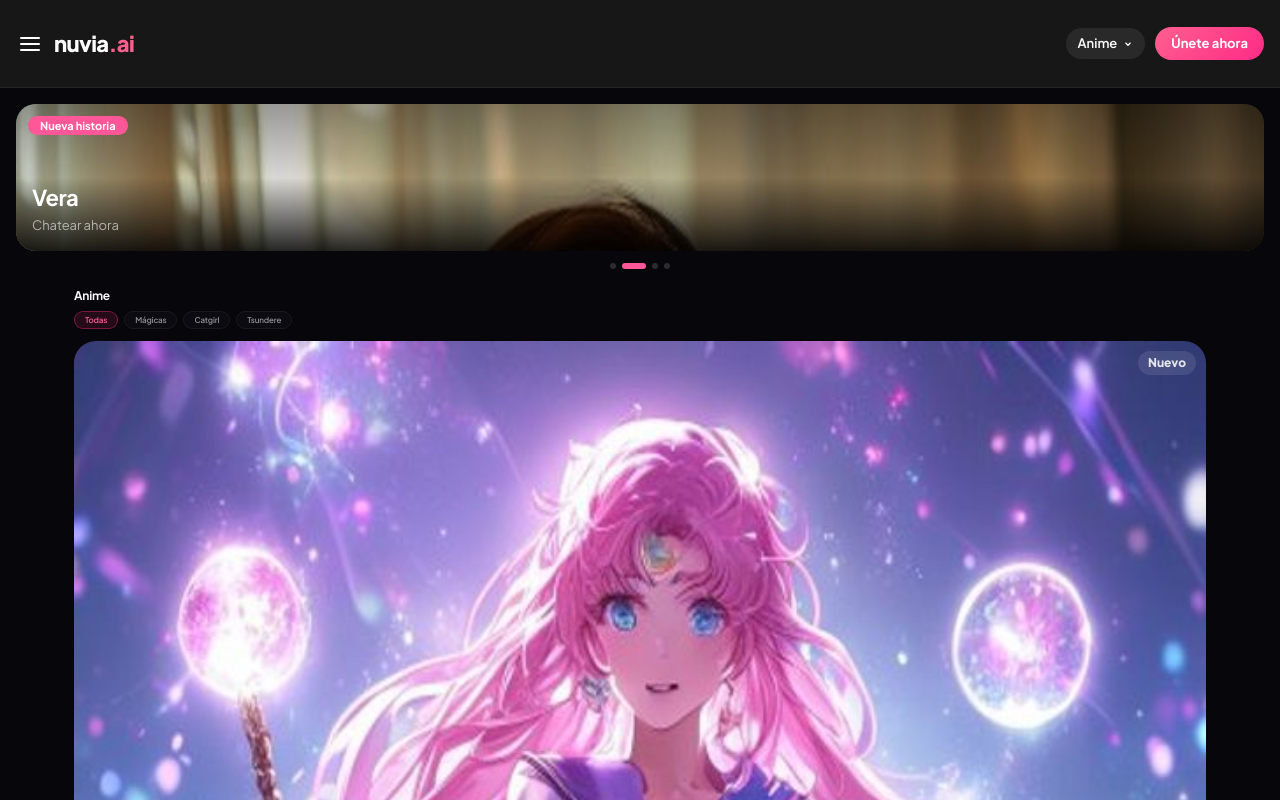
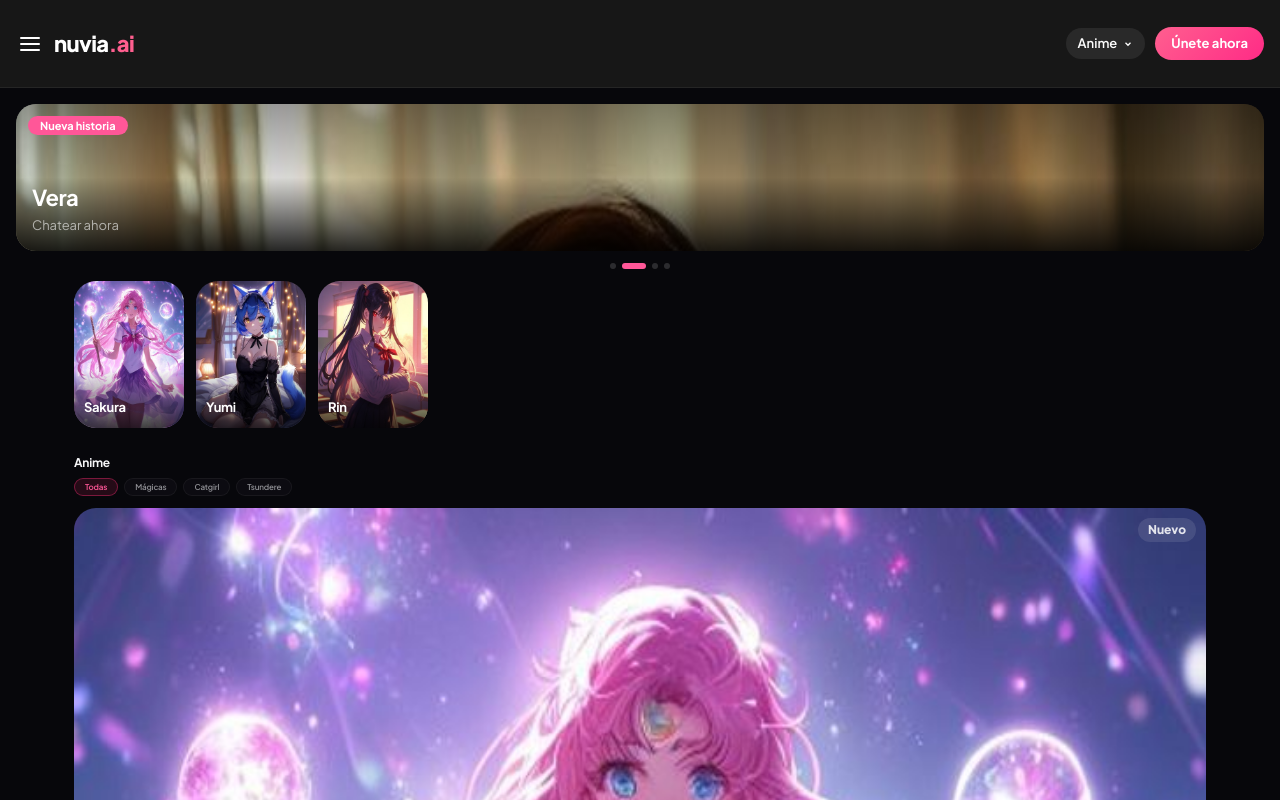
Before and after one commit to 3737631/luciaia, a Next.js app: page /luciaia/anime in a window 1280 px wide. Shown: the top 800 px of the page. Built offline with nearby package versions, Linux system fonts and the light colour scheme.

Commit message:
StoriesRow now shows mini cards (same format as GirlCard) + added to /anime and /chicos

```diff
--- a/src/app/anime/page.tsx
+++ b/src/app/anime/page.tsx
@@ -4,6 +4,7 @@ import { useState } from "react";
 import Header from "@/components/Header";
 import Footer from "@/components/Footer";
 import GirlCard from "@/components/GirlCard";
+import StoriesRow from "@/components/StoriesRow";
 import HeroShowcaseCarousel from "@/components/HeroShowcaseCarousel";
 import { girls } from "@/data/girls";
 
@@ -20,6 +21,10 @@ export default function AnimePage() {
       <Header />
       <main style={{ minHeight: "100vh" }}>
         <HeroShowcaseCarousel />
+
+        <div className="container-nuvia">
+          <StoriesRow girls={animeChars} />
+        </div>
 
         <section style={{ paddingTop: 18 }}>
           <div className="container-nuvia">
--- a/src/app/chicos/page.tsx
+++ b/src/app/chicos/page.tsx
@@ -4,6 +4,7 @@ import { useState } from "react";
 import Header from "@/components/Header";
 import Footer from "@/components/Footer";
 import GirlCard from "@/components/GirlCard";
+import StoriesRow from "@/components/StoriesRow";
 import HeroShowcaseCarousel from "@/components/HeroShowcaseCarousel";
 import { girls } from "@/data/girls";
 
@@ -20,6 +21,10 @@ export default function ChicosPage() {
       <Header />
       <main style={{ minHeight: "100vh" }}>
         <HeroShowcaseCarousel />
+
+        <div className="container-nuvia">
+          <StoriesRow girls={maleChars} />
+        </div>
 
         <section style={{ paddingTop: 18 }}>
           <div className="container-nuvia">
--- a/src/components/StoriesRow.tsx
+++ b/src/components/StoriesRow.tsx
@@ -1,6 +1,5 @@
 "use client";
 
-import { useState } from "react";
 import Link from "next/link";
 import { getGirlImage } from "@/lib/images";
 import type { Girl } from "@/data/girls";
@@ -8,78 +7,61 @@ import type { Girl } from "@/data/girls";
 const basePath = process.env.NEXT_PUBLIC_BASE_PATH ?? "";
 
 export default function StoriesRow({ girls }: { girls: Girl[] }) {
-  const [seen, setSeen] = useState<Set<string>>(new Set());
-
-  const handleClick = (id: string) => {
-    setSeen((prev) => new Set(prev).add(id));
-  };
-
   return (
     <div style={{
       display: "flex",
-      gap: 16,
+      gap: 12,
       overflowX: "auto",
       padding: "12px 0 8px",
       scrollbarWidth: "none",
       WebkitOverflowScrolling: "touch",
     }}>
-      {girls.map((girl) => {
-        const isSeen = seen.has(girl.id);
-        return (
+      {girls.map((girl) => (
         <Link
           key={girl.id}
           href={`${basePath}/chat/${girl.id}`}
-            onClick={() => handleClick(girl.id)}
           style={{
-              display: "flex",
-              flexDirection: "column",
-              alignItems: "center",
-              gap: 6,
+            flexShrink: 0,
+            width: 110,
+            borderRadius: 22,
+            overflow: "hidden",
             textDecoration: "none",
-              flexShrink: 0,
+            position: "relative",
+            aspectRatio: "3 / 4",
+            background: "#1a1a1a",
           }}
         >
-            <div style={{
-              width: 60,
-              height: 60,
-              borderRadius: "50%",
-              padding: 3,
-              background: isSeen
-                ? "rgba(255,255,255,0.12)"
-                : "linear-gradient(135deg, #FF5798, #FF6AA5)",
-              display: "flex",
-              alignItems: "center",
-              justifyContent: "center",
-            }}>
-              <div style={{
-                width: "100%",
-                height: "100%",
-                borderRadius: "50%",
-                overflow: "hidden",
-                background: "#1a1a1a",
-              }}>
           <img
             src={getGirlImage(girl.id, null, null, null, girl.cloudinaryImage)}
             alt={girl.name}
             style={{
+              position: "absolute",
+              inset: 0,
               width: "100%",
               height: "100%",
               objectFit: "cover",
+              objectPosition: girl.imagePosition || "center center",
             }}
           />
-              </div>
-            </div>
+          <div style={{
+            position: "absolute",
+            bottom: 0,
+            left: 0,
+            right: 0,
+            padding: "24px 10px 10px",
+            background: "linear-gradient(transparent, rgba(0,0,0,0.75))",
+          }}>
             <span style={{
-              fontSize: 11,
-              fontWeight: 600,
-              color: isSeen ? "rgba(255,255,255,0.35)" : "rgba(255,255,255,0.85)",
-              whiteSpace: "nowrap",
+              color: "#fff",
+              fontSize: 13,
+              fontWeight: 700,
+              letterSpacing: "-0.3px",
             }}>
               {girl.name}
             </span>
+          </div>
         </Link>
-        );
-      })}
+      ))}
     </div>
   );
 }
```
Lines whose indentation alone changed are shown as unchanged.
